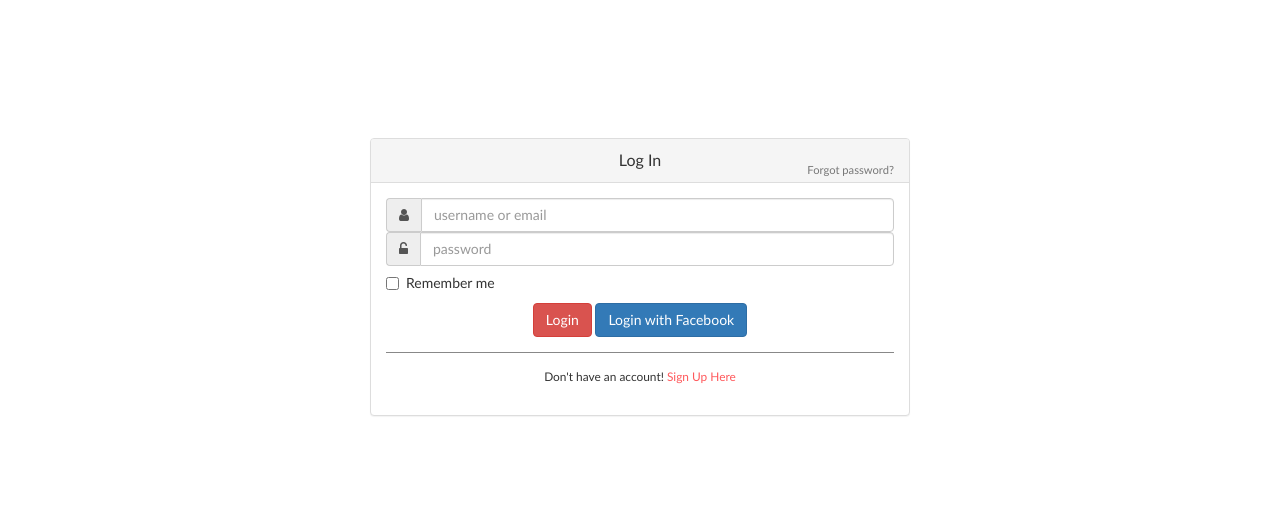
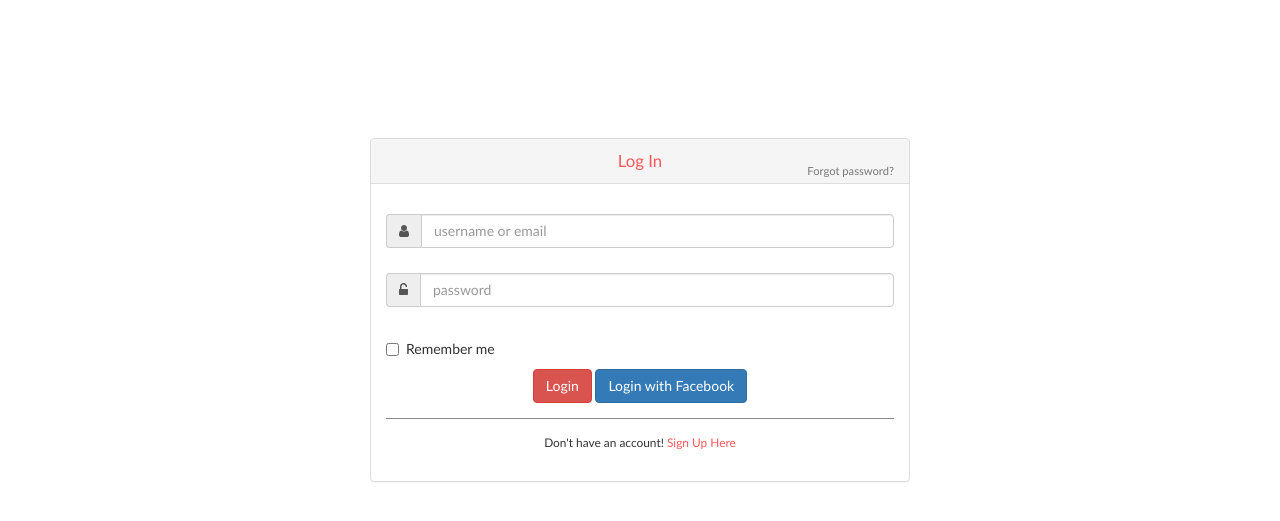
Before and after one commit to chenchao1983/video_server, a plain HTML site: page login.html in a window 1280 px wide. Shown: the part 53-574 px from the top of the page. Drawn offline with Linux system fonts and the light colour scheme.

Commit message:
Added files via upload

```diff
--- a/css/signup.css
+++ b/css/signup.css
@@ -12,3 +12,16 @@
 	position: relative;
 	top:-10px;
 }
+
+.my-title {
+	color: #ff585b;
+	font-size: 1.2em;
+}
+
+.form-padding-top {
+	padding-top:30px;
+}
+
+.form-margin-bottom {
+	margin-bottom: 25px;
+}
```
